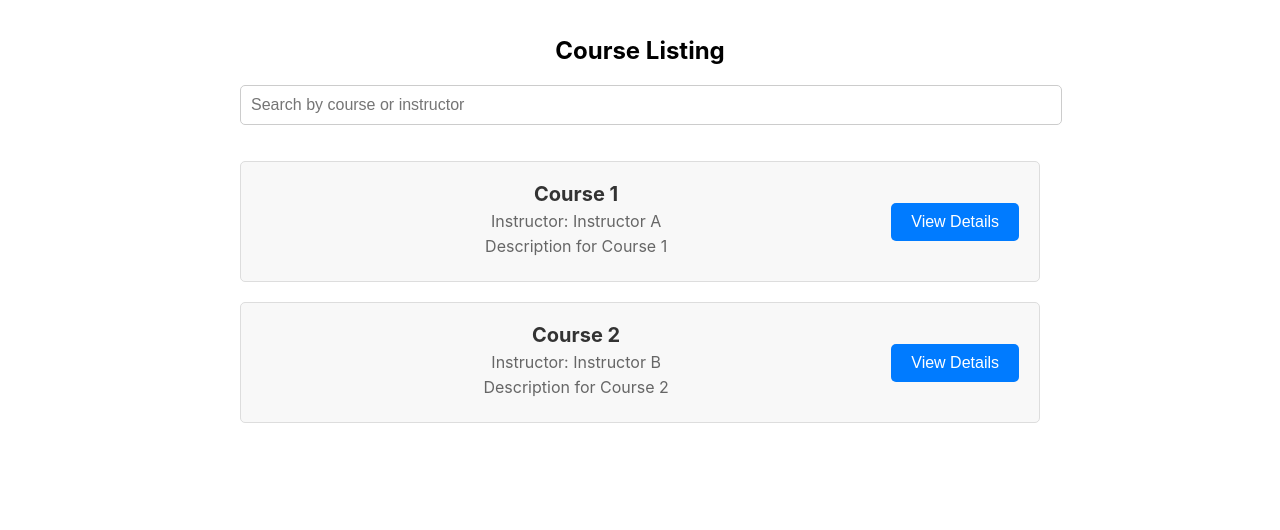
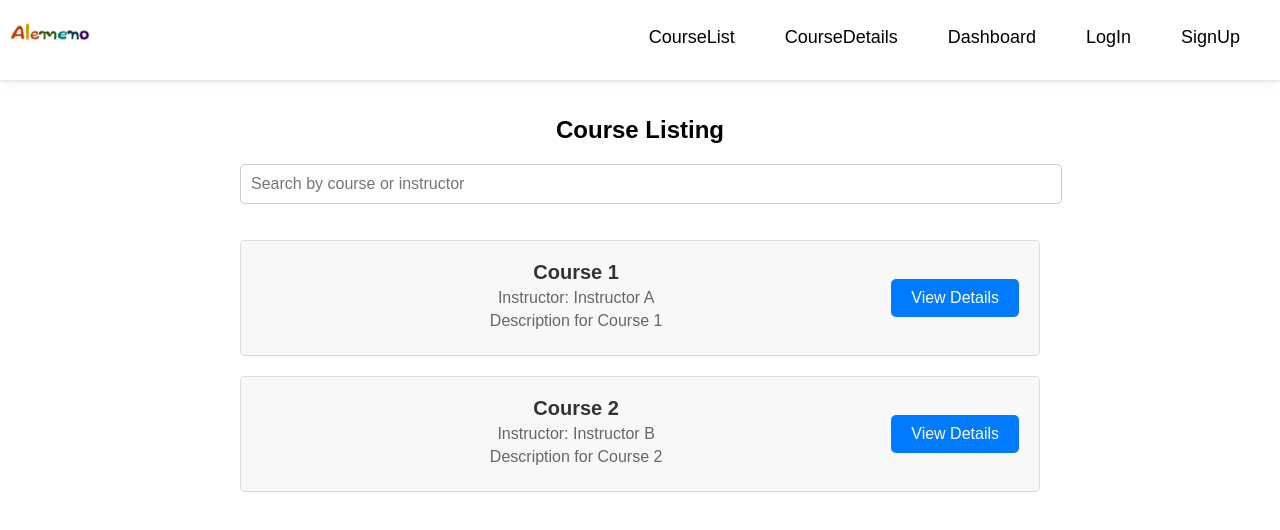
Before and after one commit to raobaba/Alemeno-Student-Course-Dashboard, a React (Create React App) app in the folder Client/: page /signup in a window 1280 px wide. Shown: the top 530 px of the page. Built offline with nearby package versions, Linux system fonts and the light colour scheme.

Commit message:
Navbar created

```diff
--- a/Client/package.json
+++ b/Client/package.json
@@ -9,6 +9,7 @@
     "cra-template": "1.2.0",
     "react": "^18.2.0",
     "react-dom": "^18.2.0",
+    "react-router-dom": "^6.18.0",
     "react-scripts": "5.0.1",
     "web-vitals": "^2.1.4"
   },
--- a/Client/src/App.js
+++ b/Client/src/App.js
@@ -1,9 +1,13 @@
 import './App.css';
 import CourseList from './components/CourseList';
+import CourseDetails from './components/CourseDetails';
+import StudentDashboard from './components/StudentDashboard';
+import Navbar from './navbar/Navbar';
 
 function App() {
   return (
     <div className="App">
+      <Navbar/>
            <CourseList/>
     </div>
   );
--- a/Client/src/index.css
+++ b/Client/src/index.css
@@ -1,8 +1,6 @@
 body {
   margin: 0;
-  font-family: -apple-system, BlinkMacSystemFont, 'Segoe UI', 'Roboto', 'Oxygen',
-    'Ubuntu', 'Cantarell', 'Fira Sans', 'Droid Sans', 'Helvetica Neue',
-    sans-serif;
+  font-family: 'DM Sans', sans-serif;
   -webkit-font-smoothing: antialiased;
   -moz-osx-font-smoothing: grayscale;
 }
--- a/Client/src/index.js
+++ b/Client/src/index.js
@@ -2,10 +2,12 @@ import React from 'react';
 import ReactDOM from 'react-dom/client';
 import './index.css';
 import App from './App';
-
+import { BrowserRouter } from 'react-router-dom';
 const root = ReactDOM.createRoot(document.getElementById('root'));
 root.render(
   <React.StrictMode>
+    <BrowserRouter>
     <App />
+    </BrowserRouter>
   </React.StrictMode>
 );
--- /dev/null
+++ b/Client/src/navbar/Navbar.jsx
@@ -0,0 +1,35 @@
+import React from 'react';
+import { Link } from 'react-router-dom'; // Import Link from react-router-dom
+import '../styles/Navbar.css';
+import Alemeno from '../assets/image/Alemeno_Logo.png';
+
+function Navbar() {
+  return (
+    <div className="navbar">
+      <div className="logo">
+        <img src={Alemeno} alt="Logo" />
+      </div>
+      <div className="nav-links">
+        <ul>
+          <li>
+            <Link to="/course-list">CourseList</Link>
+          </li>
+          <li>
+            <Link to="/course-details">CourseDetails</Link>
+          </li>
+          <li>
+            <Link to="/dashboard">Dashboard</Link>
+          </li>
+          <li>
+            <Link to="/login">LogIn</Link>
+          </li>
+          <li>
+            <Link to="/signup">SignUp</Link>
+          </li>
+        </ul>
+      </div>
+    </div>
+  );
+}
+
+export default Navbar;
--- /dev/null
+++ b/Client/src/styles/Navbar.css
@@ -0,0 +1,60 @@
+.navbar {
+    background-color: #fff;
+    color: #fff;
+    display: flex;
+    justify-content: space-between;
+    align-items: center;
+    box-shadow: rgba(67, 71, 85, 0.27) 0px 0px 0.25em, rgba(90, 125, 188, 0.05) 0px 0.25em 1em;
+    padding: 10px 10px;
+    height: 60px;
+  }
+
+  .logo img {
+    max-width: 100px;
+    height: 80px;
+  }
+
+  .nav-links ul {
+    list-style: none;
+    display: flex;
+    margin: 0;
+    padding: 0;
+  }
+
+  .nav-links li {
+    margin-top: 15px;
+    margin-right: 10px;
+    height: 20px;
+    background-color: #fff;
+    border: none;
+  }
+
+  .nav-links a {
+    text-decoration: none;
+    color: black;
+    font-weight: 500;
+    transition: color 0.2s;
+    font-size: 18px;
+  }
+
+  .nav-links a:hover {
+    color: #ff5733;
+
+  }
+
+  /* Media query for small screens (e.g., mobile devices) */
+  @media (max-width: 768px) {
+    .navbar {
+      flex-direction: column;
+      height: auto;
+    }
+
+    .nav-links ul {
+      flex-direction: column;
+      text-align: center;
+    }
+
+    .nav-links li {
+      margin: 5px 0;
+    }
+  }
```
Also changed, not shown: Client/src/assets/image/Alemeno_Logo.png (added), 1 other file (tests, documents, lock files or other folders).
